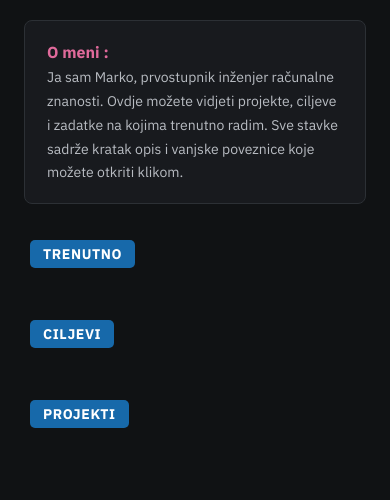
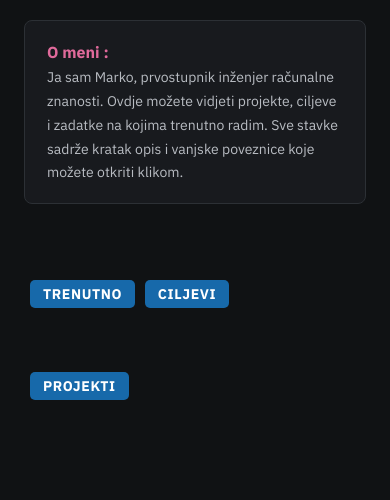
Before and after one commit to shkn1-marko/project-tracker, a FastAPI app: page / in a window 390 px wide. Shown: the part 358-858 px from the top of the page. After the commit the page ends 758 px from the top, so only its background shows below. Run offline with FastAPI, Linux system fonts and the light colour scheme; data that the repository does not hold is empty.

Commit message:
feat: move 'Trenutno' into left column above 'Ciljevi'

```diff
--- a/app/templates/index.html
+++ b/app/templates/index.html
@@ -120,7 +120,7 @@
         .section-label {
             font-size: 14px;
             color: #ffffff;
-            margin-bottom: 12px;
+            margin-bottom: 24px;
             margin-left: 6px;
             letter-spacing: 0.6px;
             text-transform: uppercase;
@@ -261,6 +261,10 @@
                 grid-template-columns: minmax(0, 1fr);
                 gap: 0;
             }
+
+            .projects-label {
+                margin-top: 40px;
+            }
         }
     </style>
 </head>
@@ -303,14 +307,14 @@
         možete otkriti klikom.
     </p>
 
-    <div class="section-label">Trenutno</div>
-    {% for entry in right_now %}
-        {{ entry_card(entry) }}
-    {% endfor %}
-
     <div class="columns">
 
         <div>
+            <div class="section-label">Trenutno</div>
+            {% for entry in right_now %}
+                {{ entry_card(entry) }}
+            {% endfor %}
+
             <div class="section-label spaced">Ciljevi</div>
             {% for entry in goals %}
                 {{ entry_card(entry) }}
@@ -318,7 +322,7 @@
         </div>
 
         <div>
-            <div class="section-label spaced">Projekti</div>
+            <div class="section-label projects-label">Projekti</div>
             {% for entry in projects %}
                 {{ entry_card(entry, show_status=True) }}
             {% endfor %}
```
